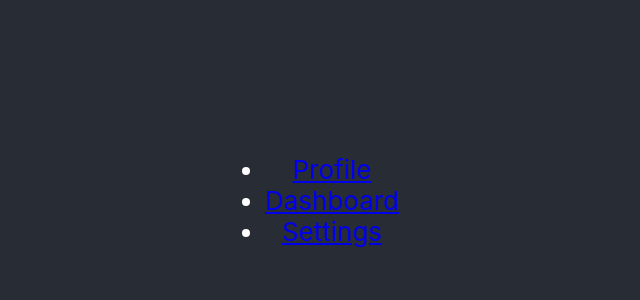
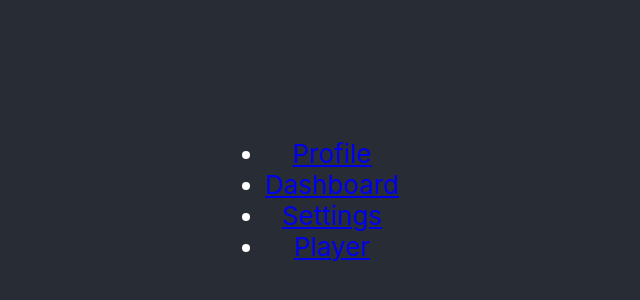
Before and after one commit to erikkafernando/custom_spotify, a React (Create React App) app: page / in a window 1280 px wide. Shown: the part 200-500 px from the top of the page, without its empty margins (328-968 px from the left). Built offline with nearby package versions, Linux system fonts and the light colour scheme.

Commit message:
Update App.js

```diff
--- a/src/App.js
+++ b/src/App.js
@@ -9,6 +9,7 @@ import './App.scss';
 import Profile from '../src/profile/Profile'
 import Dashboard from '../src/dashboard/Dashboard'
 import Settings from '../src/settings/SettingsPage'
+import Player from './music-player/Player';
 
 function App() {
   return (
@@ -26,12 +27,17 @@ function App() {
           <li>
             <Link to="/settings">Settings</Link>
           </li>
+          <li>
+            <Link to="/Player">Player</Link>
+          </li>
         </ul>
 
         <Routes>
           <Route path='/profile' element={<Profile/>} />
           <Route path='/dashboard' element={<Dashboard/>} />
           <Route path='/settings' element={<Settings/>} />
+          <Route path='/player' element={<Player/>} />
+
         </Routes>
 
       </div>
```
